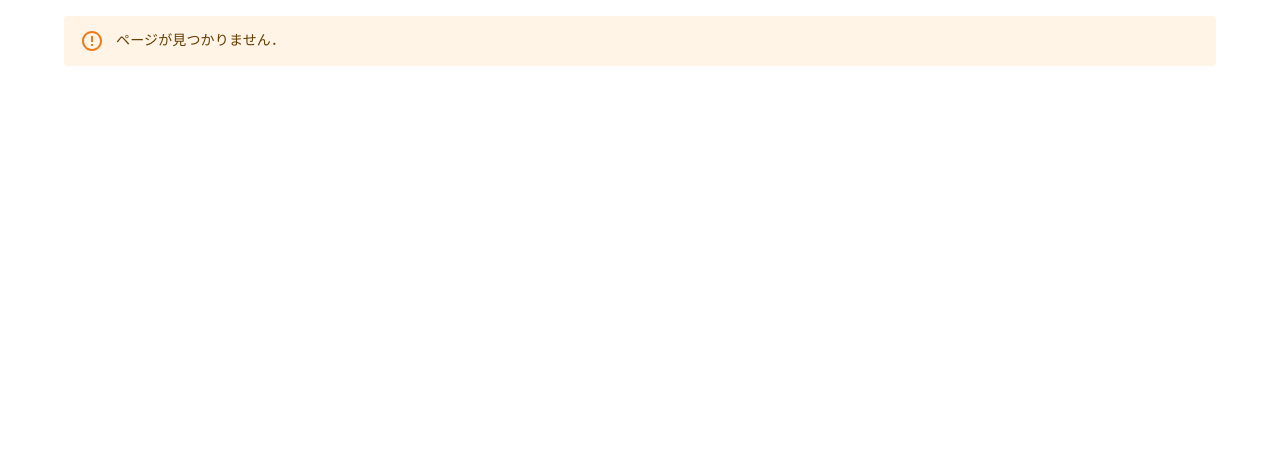
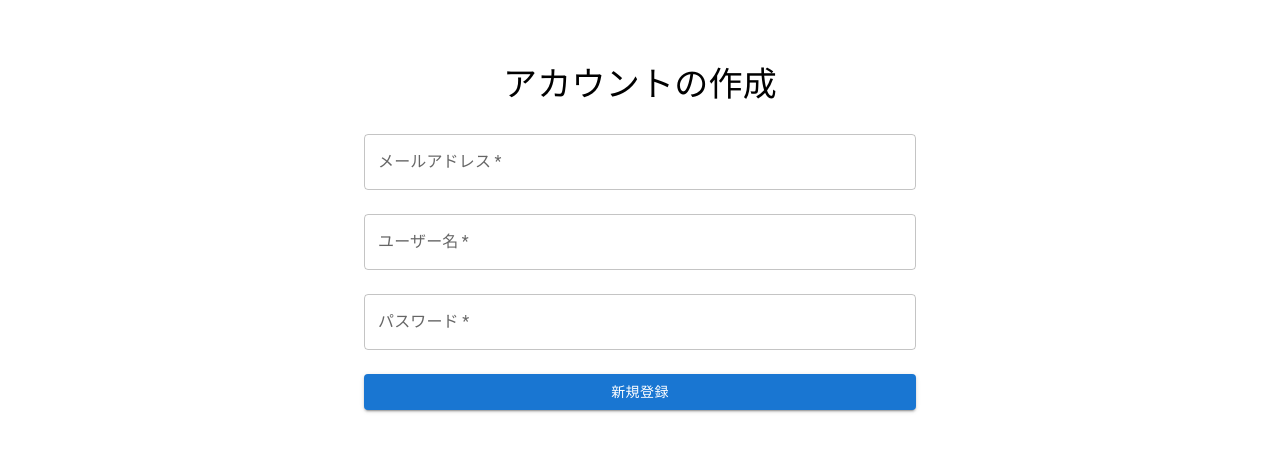
Before and after one commit to PRTIMES-hackathon-2025-winter-team2/frontend, a React (Create React App) app: page /register in a window 1280 px wide. Shown: the top 452 px of the page. Built offline with nearby package versions, Linux system fonts and the light colour scheme.

Commit message:
ログイン画面と新規登録画面の実装(LoginPage.tsx,Register.tsx)

```diff
--- a/src/App.tsx
+++ b/src/App.tsx
@@ -3,9 +3,8 @@ import "./App.css";
 import { BrowserRouter, Routes, Route } from "react-router-dom";
 import { MainComponent } from "./components/pages/MainComponents";
 import { NotFound } from "./components/pages/NotFound";
-import { SignUp } from "./components/pages/SignUp";
-import { Sign } from "crypto";
-
+import { LoginPage } from "./components/pages/LoginPage";
+import { Register } from "./components/pages/Register";
 
 function App() {
   const ENDPOINT_BASE_PATH = "";
@@ -15,7 +14,8 @@ function App() {
       <Routes>
         <Route path="">
           <Route index element={<MainComponent />} />
-          <Route path="login" element={<SignUp />} />
+          <Route path="login" element={<LoginPage />} />
+          <Route path="register" element={<Register />} />
           <Route path="*" element={<NotFound />} />
         </Route>
       </Routes>
--- /dev/null
+++ b/src/components/pages/LoginPage.tsx
@@ -0,0 +1,106 @@
+import React, { useState } from 'react';
+import {
+  Box,
+  Button,
+  Container,
+  TextField,
+  Typography,
+  Link,
+  FormControl,
+  FormHelperText,
+} from '@mui/material';
+
+export const LoginPage: React.FC = () => {
+  const [email, setEmail] = useState(''); // メールアドレスの状態管理
+  const [password, setPassword] = useState(''); // パスワードの状態管理
+  const [error, setError] = useState(''); // エラーメッセージの状態管理
+
+  const handleLogin = (e: React.FormEvent) => {
+    e.preventDefault();
+    if (!email || !password) {
+      setError('メールアドレスとパスワードを入力してください');
+      return;
+    }
+
+    // 簡単なメールアドレスの形式チェック
+    const emailRegex = /^[^\s@]+@[^\s@]+\.[^\s@]+$/;
+    if (!emailRegex.test(email)) {
+      setError('正しいメールアドレスを入力してください');
+      return;
+    }
+
+    // ここにAPI呼び出しを実装
+    console.log('ログイン試行:', { email, password });
+    setError('');
+  };
+
+  return (
+    <Container maxWidth="sm">
+      <Box
+        sx={{
+          display: 'flex',
+          flexDirection: 'column',
+          alignItems: 'center',
+          mt: 8,
+        }}
+      >
+        <Typography variant="h4" component="h1" gutterBottom>
+          ログイン
+        </Typography>
+        <form onSubmit={handleLogin} style={{ width: '100%' }}>
+          {/* メールアドレスの入力フィールド */}
+          <FormControl fullWidth margin="normal" error={!!error}>
+            <TextField
+              label="メールアドレス"
+              variant="outlined"
+              value={email}
+              onChange={(e) => setEmail(e.target.value)}
+              required
+            />
+          </FormControl>
+
+          {/* パスワードの入力フィールド */}
+          <FormControl fullWidth margin="normal" error={!!error}>
+            <TextField
+              label="パスワード"
+              type="password"
+              variant="outlined"
+              value={password}
+              onChange={(e) => setPassword(e.target.value)}
+              required
+            />
+            {error && <FormHelperText>{error}</FormHelperText>}
+          </FormControl>
+
+          {/* ログインボタン */}
+          <Button
+            type="submit"
+            variant="contained"
+            color="primary"
+            fullWidth
+            sx={{ mt: 2 }}
+          >
+            ログイン
+          </Button>
+        </form>
+
+        {/* パスワード忘れリンク */}
+        <Box mt={2}>
+          <Link href="#" variant="body2">
+            パスワードを忘れた場合
+          </Link>
+        </Box>
+
+        {/* 新規登録リンク */}
+        <Box mt={2}>
+          <Typography variant="body2" align="center">
+            アカウントをお持ちでない場合&nbsp;
+            <Link href="/register" variant="body2">
+              新規登録
+            </Link>
+          </Typography>
+        </Box>
+      </Box>
+    </Container>
+  );
+};
--- /dev/null
+++ b/src/components/pages/Register.tsx
@@ -0,0 +1,101 @@
+import React, { useState } from 'react';
+import {
+  Box,
+  Button,
+  Container,
+  TextField,
+  Typography,
+  FormControl,
+  FormHelperText,
+} from '@mui/material';
+
+export const Register: React.FC = () => {
+  const [username, setUsername] = useState('');
+  const [password, setPassword] = useState('');
+  const [email, setEmail] = useState(''); // メールアドレスの状態管理を追加
+  const [error, setError] = useState('');
+
+  const handleLogin = (e: React.FormEvent) => {
+    e.preventDefault();
+    if (!username || !password || !email) {
+      setError('ユーザー名、パスワード、メールアドレスをすべて入力してください');
+      return;
+    }
+
+    // 簡単なメールアドレスの形式チェック
+    const emailRegex = /^[^\s@]+@[^\s@]+\.[^\s@]+$/;
+    if (!emailRegex.test(email)) {
+      setError('正しいメールアドレスを入力してください');
+      return;
+    }
+
+    // ここにAPI呼び出しを実装
+    console.log('新規登録:', { username, password, email });
+    setError('');
+  };
+
+  return (
+    <Container maxWidth="sm">
+      <Box
+        sx={{
+          display: 'flex',
+          flexDirection: 'column',
+          alignItems: 'center',
+          mt: 8,
+        }}
+      >
+        <Typography variant="h4" component="h1" gutterBottom>
+          アカウントの作成
+        </Typography>
+        <form onSubmit={handleLogin} style={{ width: '100%' }}>
+          {/* メールアドレスの入力フィールド */}
+          <FormControl fullWidth margin="normal" error={!!error}>
+            <TextField
+              label="メールアドレス"
+              variant="outlined"
+              value={email}
+              onChange={(e) => setEmail(e.target.value)}
+              required
+            />
+          </FormControl>
+
+          {/* ユーザー名の入力フィールド */}
+          <FormControl fullWidth margin="normal" error={!!error}>
+            <TextField
+              label="ユーザー名"
+              variant="outlined"
+              value={username}
+              onChange={(e) => setUsername(e.target.value)}
+              required
+            />
+          </FormControl>
+
+          {/* パスワードの入力フィールド */}
+          <FormControl fullWidth margin="normal" error={!!error}>
+            <TextField
+              label="パスワード"
+              type="password"
+              variant="outlined"
+              value={password}
+              onChange={(e) => setPassword(e.target.value)}
+              required
+            />
+            {error && <FormHelperText>{error}</FormHelperText>}
+          </FormControl>
+
+          {/* 新規登録ボタン */}
+          <Button
+            type="submit"
+            variant="contained"
+            color="primary"
+            fullWidth
+            sx={{ mt: 2 }}
+          >
+            新規登録
+          </Button>
+        </form>
+
+      </Box>
+    </Container>
+  );
+};
--- a/src/components/pages/SignUp.tsx
+++ /dev/null
@@ -1,14 +0,0 @@
-import { Container, Alert } from "@mui/material";
-import ErrorOutlineIcon from "@mui/icons-material/ErrorOutline";
-
-export const SignUp = () => {
-    return (
-        <>
-          <Container sx={{ mt: 2 }}>
-            <Alert severity="warning" icon={<ErrorOutlineIcon />}>
-              ログイン画面
-            </Alert>
-          </Container>
-        </>
-      );
-}
```
